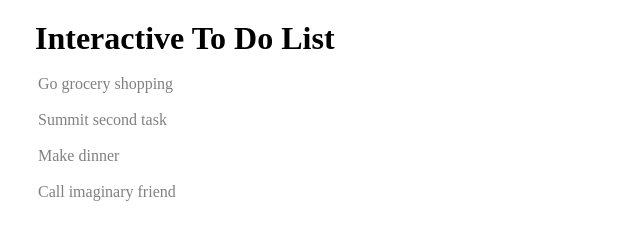
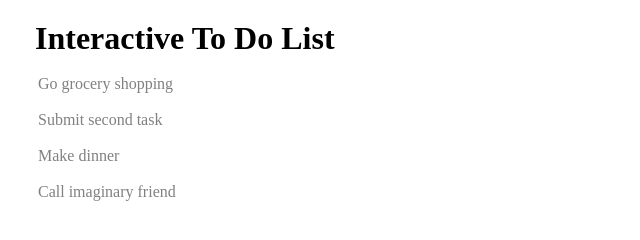
Before and after one commit to Fa-doon/js-dom-async-module, a plain HTML site: page tasks/todo-interactive/index.html in a window 1280 px wide. Shown: the full height of the page, 0-640 px from the left. Drawn offline with Linux system fonts and the light colour scheme.

Commit message:
fixed spellig

```diff
--- a/tasks/todo-interactive/index.html
+++ b/tasks/todo-interactive/index.html
@@ -10,7 +10,7 @@
     <h1>Interactive To Do List</h1>
     <ul>
         <li>Go grocery shopping <span class="tick-icon">✅</span></li>
-        <li>Summit second task <span class="tick-icon">✅</span></li>
+        <li>Submit second task <span class="tick-icon">✅</span></li>
         <li>Make dinner <span class="tick-icon">✅</span></li>
         <li>Call imaginary friend <span class="tick-icon">✅</span></li>
     </ul>
```
